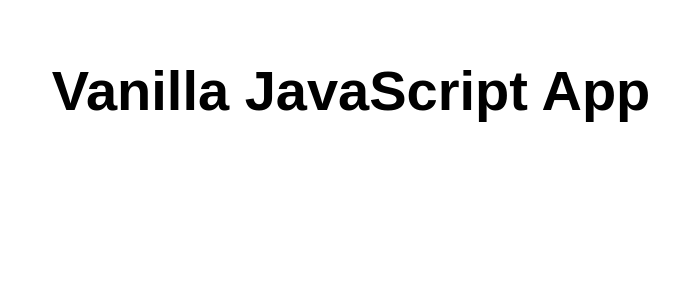
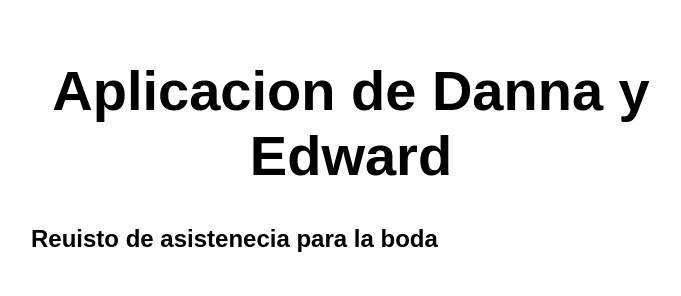
Before and after one commit to Danna103/my-first-static-web-app, a website: page src/index.html in a window 1280 px wide. Shown: the whole page, without its empty margins (289-970 px from the left). Drawn offline with Linux system fonts and the light colour scheme.

Commit message:
feat: personalizar contenido de la pagina

```diff
--- a/src/index.html
+++ b/src/index.html
@@ -10,7 +10,8 @@
 
 <body>
   <main>
-    <h1>Vanilla JavaScript App</h1>
+    <h1>Aplicacion de Danna y Edward</h1>
+    <h2>Reuisto de asistenecia para la boda</h2>
   </main>
 </body>
 
```
